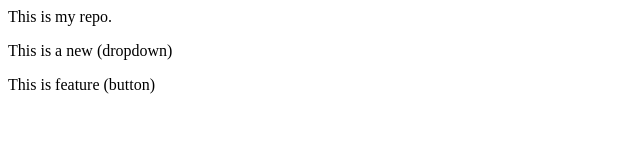
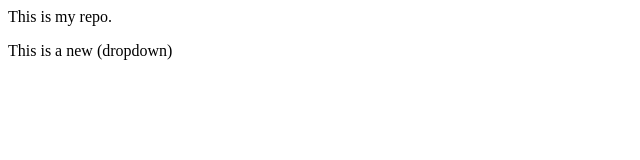
Before and after one commit to Shadat0Hasan/localRepo, a plain HTML site: page index.html in a window 1280 px wide. Shown: the whole page, without its empty margins (0-640 px from the left). Drawn offline with Linux system fonts and the light colour scheme.

Commit message:
whatever

```diff
--- a/index.html
+++ b/index.html
@@ -1,3 +1,2 @@
 <p>This is my repo.</p>
 <p>This is a new (dropdown)</p>
-<p>This is feature (button)</p>
```
